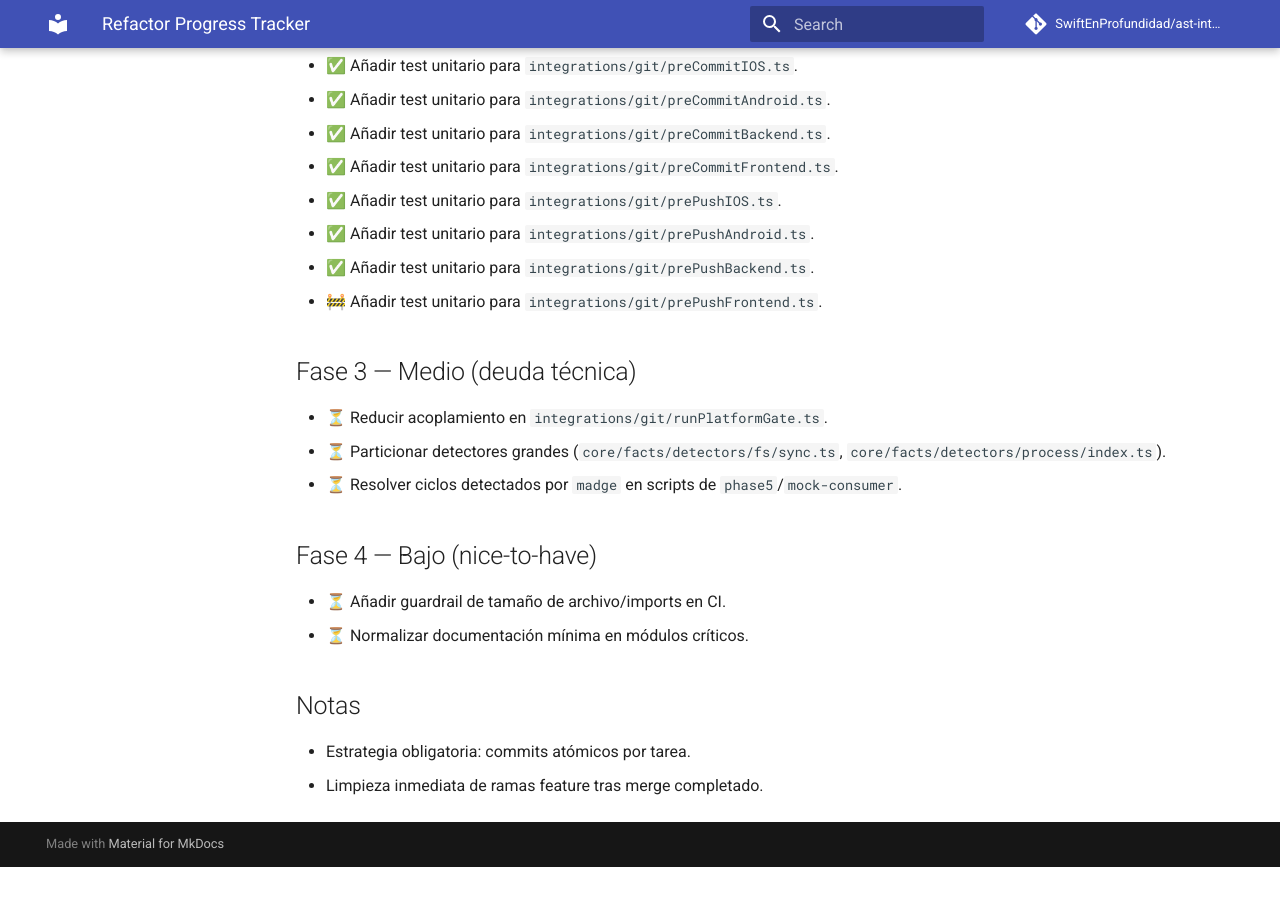
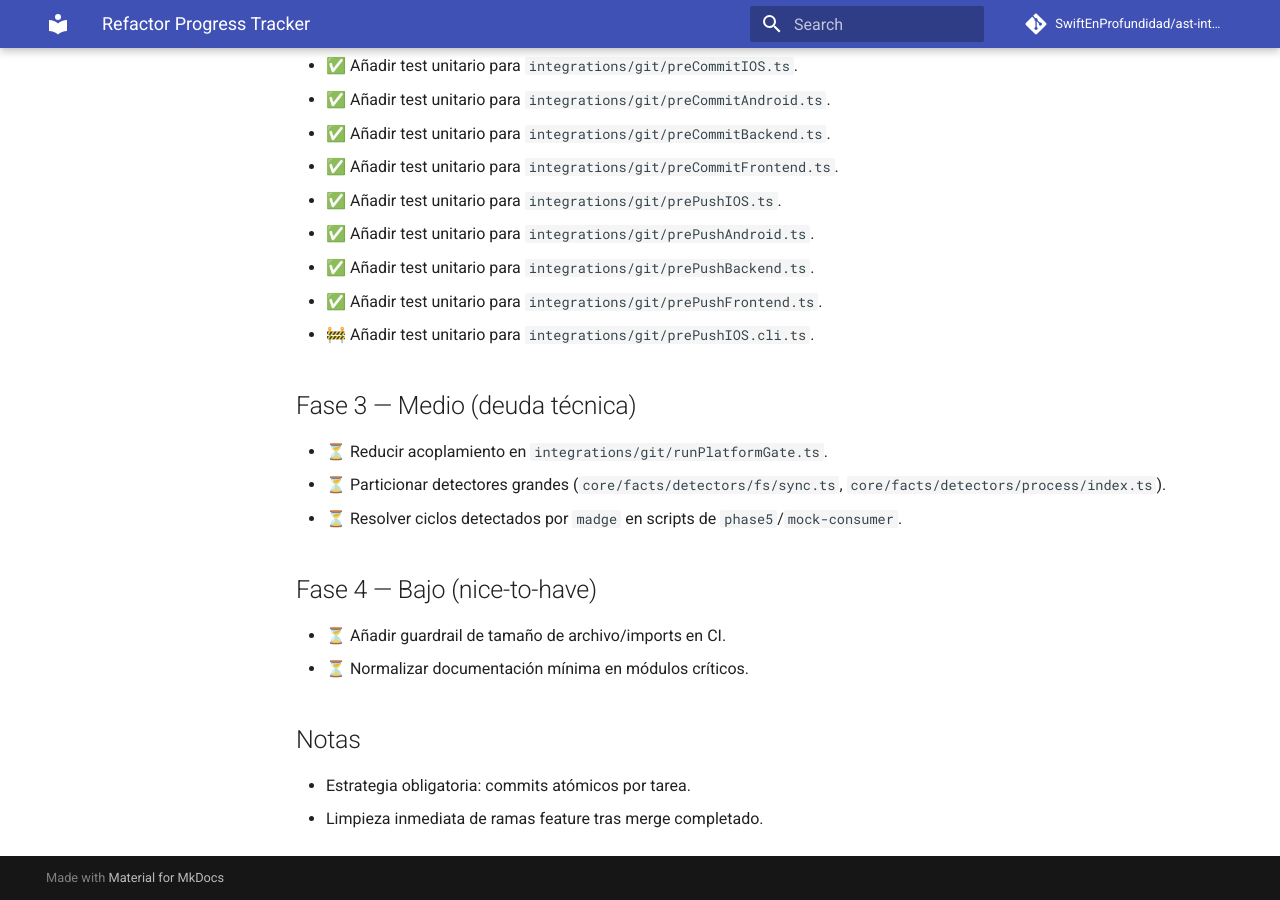
Before and after one commit to SwiftEnProfundidad/ast-intelligence-hooks, an MkDocs documentation site: the page built from docs/REFRACTOR_PROGRESS.md, in a window 1280 px wide and 900 px high, scrolled down 1431 px. Built offline with MkDocs 1.6.1 and Material for MkDocs 9.7.7, drawn with Linux system fonts in a browser that asks for light colours; comment, search, counter and statistics services are not loaded; before the commit the page ends 2298 px from its top, so only the background shows below that.

Commit message:
test(git): add alias coverage for prePushFrontend runner

```diff
--- a/docs/REFRACTOR_PROGRESS.md
+++ b/docs/REFRACTOR_PROGRESS.md
@@ -43,7 +43,8 @@ Estado consolidado del refactor con seguimiento de tareas y evidencia del avance
 - ✅ Añadir test unitario para `integrations/git/prePushIOS.ts`.
 - ✅ Añadir test unitario para `integrations/git/prePushAndroid.ts`.
 - ✅ Añadir test unitario para `integrations/git/prePushBackend.ts`.
-- 🚧 Añadir test unitario para `integrations/git/prePushFrontend.ts`.
+- ✅ Añadir test unitario para `integrations/git/prePushFrontend.ts`.
+- 🚧 Añadir test unitario para `integrations/git/prePushIOS.cli.ts`.
 
 ## Fase 3 — Medio (deuda técnica)
 - ⏳ Reducir acoplamiento en `integrations/git/runPlatformGate.ts`.
```
Also changed, not shown: 1 other file.
